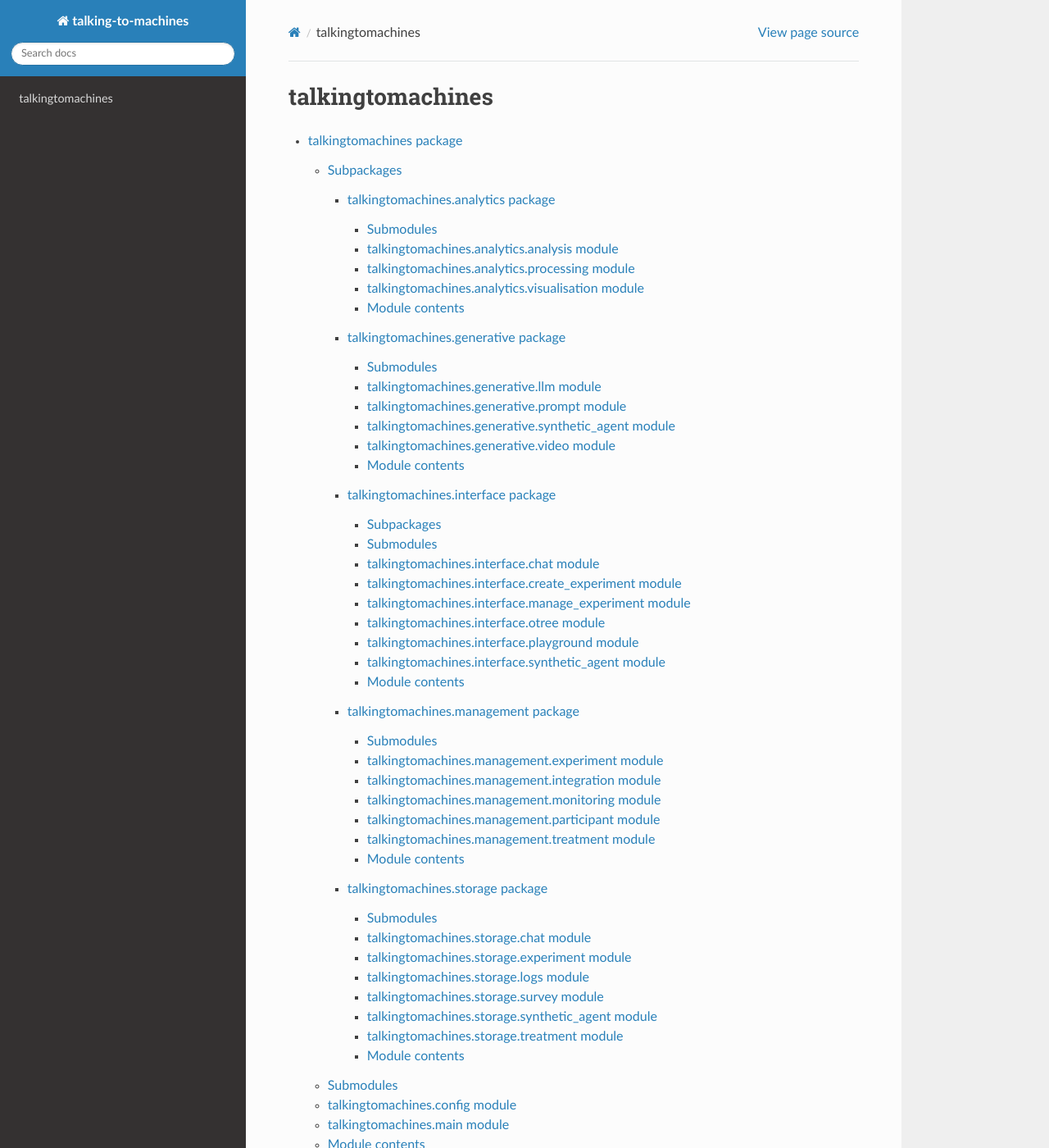
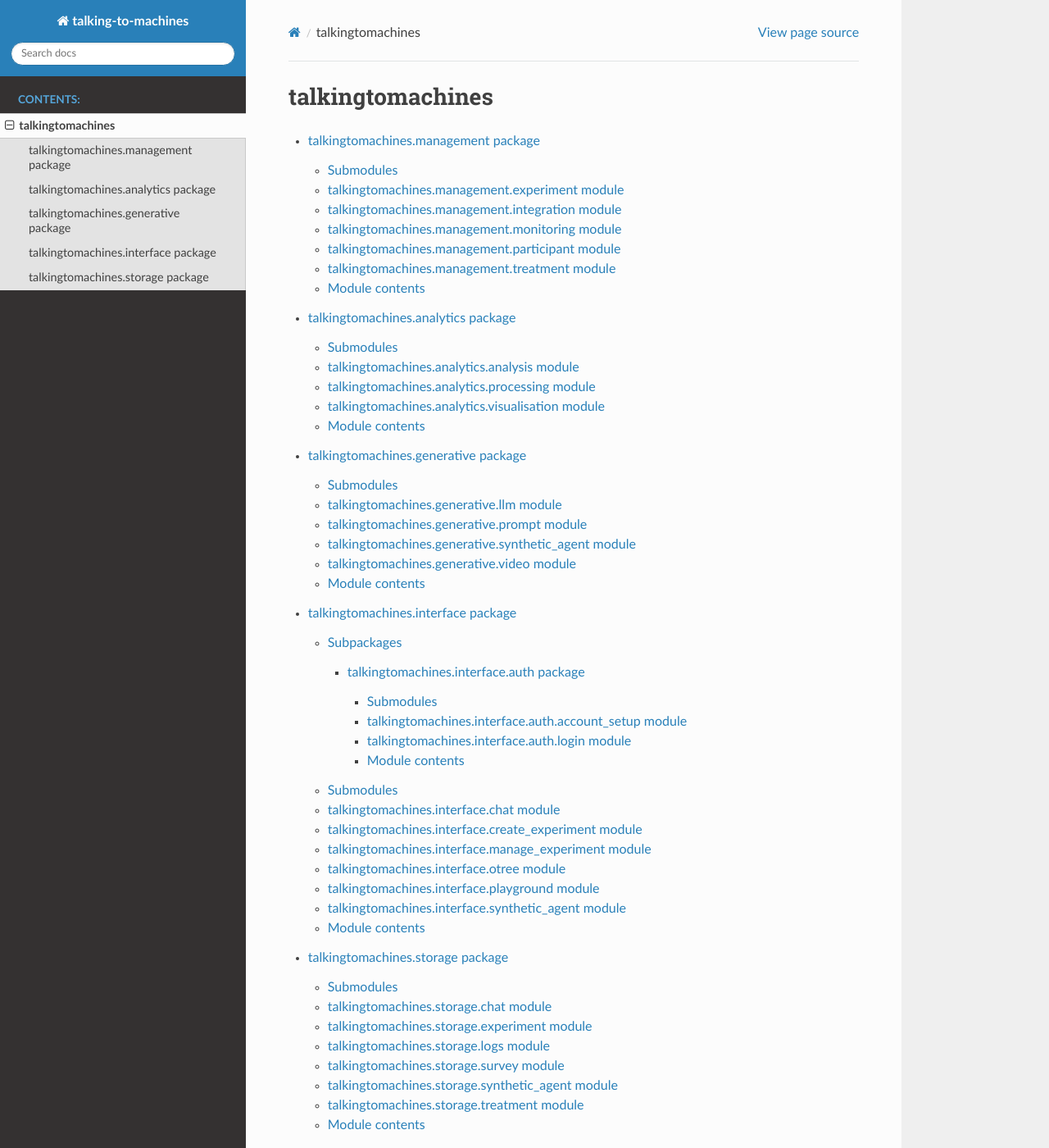
Before and after one commit to talking-to-machines/talking-to-machines, a Sphinx documentation site: the page built from docs/source/modules.rst, in a window 1280 px wide and 1400 px high. Shown: the whole window at 82% size. Built offline with Sphinx 7.4.7 and the Read the Docs theme 2.0.0, drawn with Linux system fonts in a browser that asks for light colours.

Commit message:
Included link to modules on index.rst

```diff
--- a/docs/source/index.rst
+++ b/docs/source/index.rst
@@ -10,7 +10,7 @@
    :maxdepth: 2
    :caption: Contents:
 
-talkingtomachines
+   modules
 
 Indices and tables
 ==================
--- a/docs/source/modules.rst
+++ b/docs/source/modules.rst
@@ -4,7 +4,6 @@
 .. toctree::
    :maxdepth: 4
 
-   talkingtomachines
    talkingtomachines.management
    talkingtomachines.analytics
    talkingtomachines.generative
```
